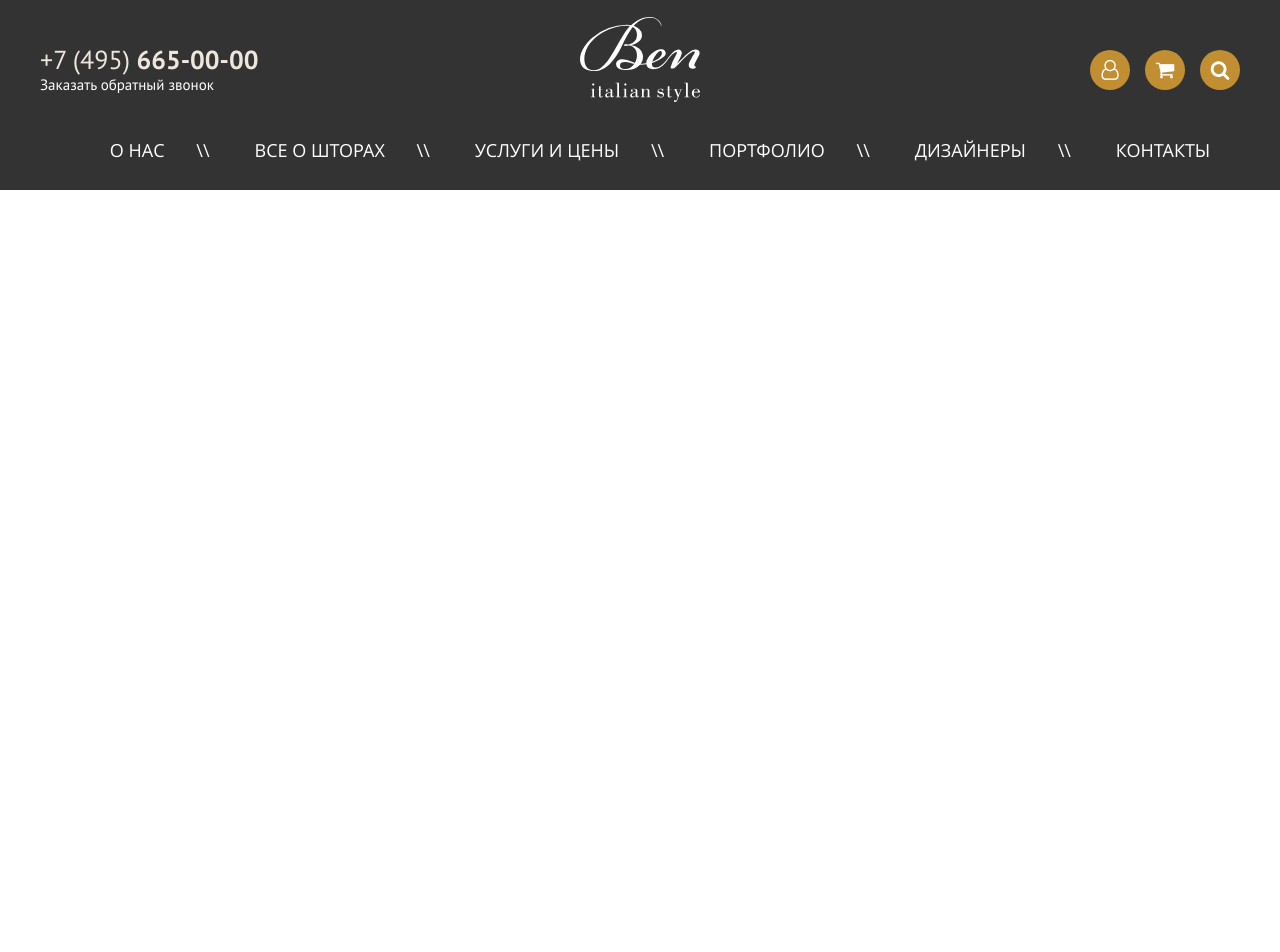
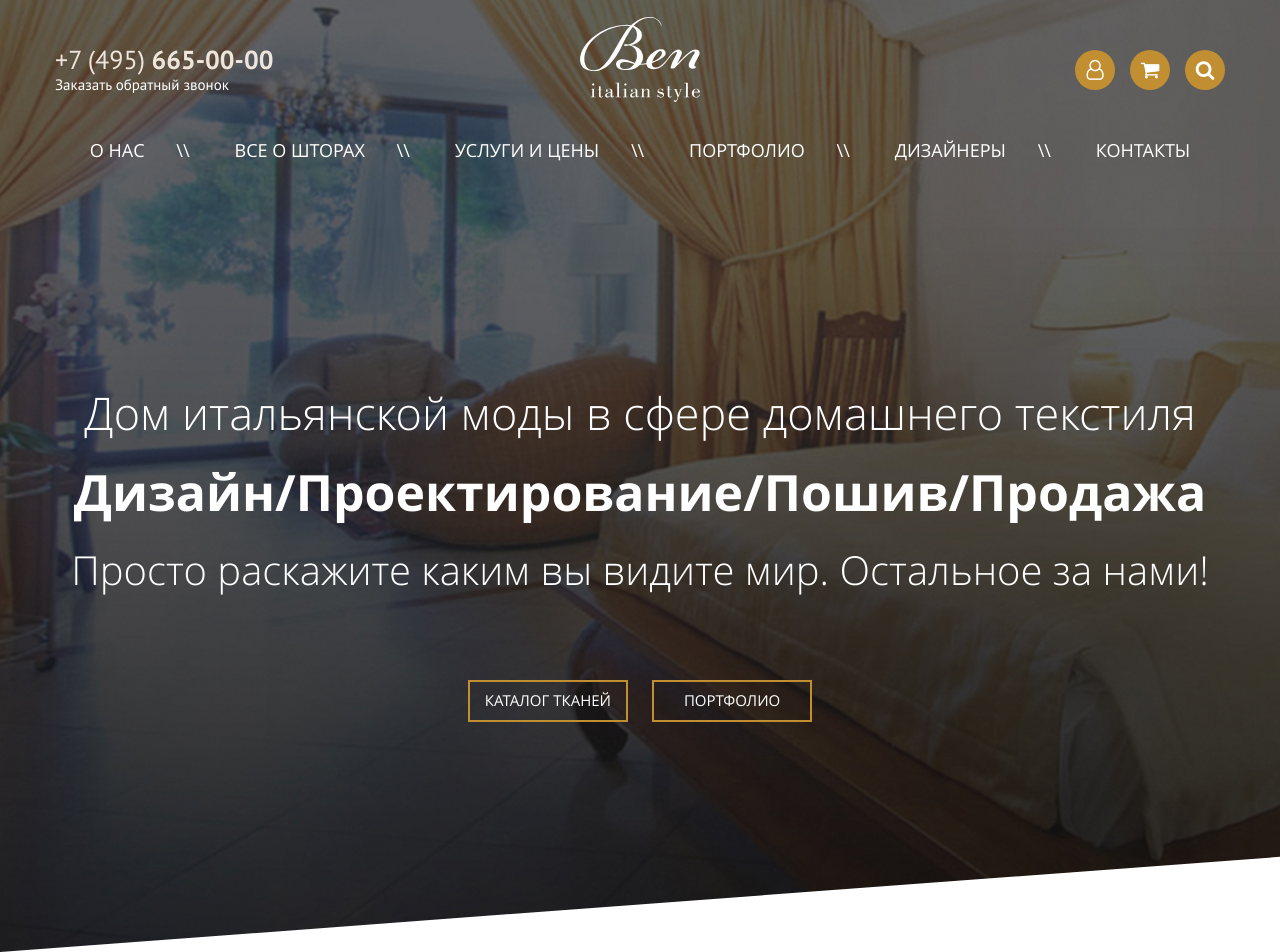
Before and after one commit to eugene-ki/curtains, a website: page index.html in a window 1280 px wide. Before the commit the page ends 800 px from the top, so only its background shows below. Drawn offline with nearby package versions, Linux system fonts and the light colour scheme.

Commit message:
header done

```diff
--- a/css/main.less
+++ b/css/main.less
@@ -8,6 +8,13 @@ body {
 	font-size: 16px;
 	line-height: 28px;
 	color: @main-font-color;
+	min-width: 1145px;
+}
+
+* {
+	margin: 0;
+	padding: 0;
+	box-sizing: border-box;
 }
 
 a {
@@ -15,12 +22,6 @@ a {
 	color: #fff;
 }
 
-.wrapper {
-	width: 100%;
-	height: 100%;
-	overflow: hidden;
-	margin: auto;
-}
 
 h1 {
 	font-size: 30px;
@@ -37,8 +38,13 @@ h2 {
 }
 
 header {
+	background-image: url(../img/header-bg.jpg);
+	background-repeat: no-repeat;
+	background-size: cover;
+	padding-right: 15px;
+	padding-left: 15px;
+	clip-path: polygon(0% 0%, 100% 0%, 100% 90%, 0% 100%, 0% 0%);
 	.header-top {
-		background-color: #333;
 		.header-top-container {
 			position: relative;
 			.container();
@@ -130,4 +136,58 @@ header {
 			}
 		}
 	}
+	.header-main {
+		text-align: center;
+		padding-top: 200px;
+		color: #fff;
+		.top-tip {
+			font-size: 45px;
+			line-height: 45px;
+			font-weight: lighter;
+		}
+		.main-tip {
+			font-size: 70px;
+			line-height: 100px;
+			font-weight: bold;
+			margin: 20px 0;
+		}
+		.bottom-tip {
+			font-size: 40px;
+			line-height: 40px;
+			font-weight: lighter;
+			margin-bottom: 90px;
+		}
+		@media only screen and(max-width: 1630px),
+		only screen and(max-device-width: 1630px) {
+			.main-tip {
+			font-size: 50px;
+			line-height: 75px;
+			font-weight: bold;
+			margin: 20px 0;
+		}
+		}
+		.btn-container {
+			.container();
+			padding-bottom: 230px;
+			.btn {
+				display: inline-block;
+				width: 160px;
+				height: 42px;
+				text-transform: uppercase;
+				line-height: 37px;
+				font-size: 15px;
+				border: 2px solid @main-orange;
+				transition: background .2s;
+				&:hover {
+					background-color: @main-orange;
+				}
+			}
+			.catalog {
+				margin-right: 10px;
+			}
+			.portfolio {
+				margin-left: 10px;
+			}
+		}
+	}
 }
--- a/css/varibles.less
+++ b/css/varibles.less
@@ -15,3 +15,4 @@
 @footer-color: #232323;
 @footer-black: #181818;
 @social-bg: #1c1c1c;
+@orange-bg: #976a2f;
--- a/index.html
+++ b/index.html
@@ -6,7 +6,7 @@
 	<meta name="viewport" content="width=device-width">
 	<meta http-equiv="X-UA-Compatible" content="IE=Edge">
 	<link rel="stylesheet" href="bower_components/font-awesome/css/font-awesome.min.css">
-	<link rel="stylesheet" href="bower_components/normalize-css/normalize.css">
+	<!-- <link rel="stylesheet" href="bower_components/normalize-css/normalize.css"> -->
 	<link rel="stylesheet" href="css/main.css">
 </head>
 <body>
@@ -18,18 +18,18 @@
 <header class="page-header">
 	<div class="header-top">
 		<div class="header-top-container">
-			<a href="#" class="call-back"><span class="tel">+7 (495)<b> 665-00-00</b></span><span class="call">Заказать обратный звонок</span>
+			<a href="#" class="call-back"><span class="tel">+7 (495)<strong> 665-00-00</strong></span><span class="call">Заказать обратный звонок</span>
 			</a>
 			<a href='index.html' title="Ben Italian Style" class="logo"><img src="img/logo.svg" alt="Ben Italian Style" width="120">
 			</a>
 			<div class="account">
-				<a href="#" class="user link">
+				<a href="#" class="user link" title="Личный кабинет">
 				<i class="fa fa-user-o" aria-hidden="true"></i>
 				</a>
-				<a href="#" class="basket link">
+				<a href="#" class="basket link" title="Корзина">
 				<i class="fa fa-shopping-cart" aria-hidden="true"></i>
 				</a>
-				<a href="#" class="search link">
+				<a href="#" class="search link" title="Поиск">
 				<i class="fa fa-search" aria-hidden="true"></i>
 				</a>
 			</div>
@@ -59,6 +59,15 @@
 			</nav>
 		</div>
 	</div>
+
+	<div class="header-main">
+		<p class="top-tip">Дом итальянской моды в сфере домашнего текстиля</p>
+		<p class="main-tip"><strong>Дизайн/Проектирование/Пошив/Продажа</strong></p>
+		<p class="bottom-tip">Просто раскажите каким вы видите мир. Остальное за нами!</p>
+		<div class="btn-container">
+		<a href="#" class="btn catalog">Каталог тканей</a>
+		<a href="#" class="btn portfolio">Портфолио</a></div>
+	</div>
 </header>
 
 
```
Also changed, not shown: css/main.css, img/header-bg.jpg (added).
